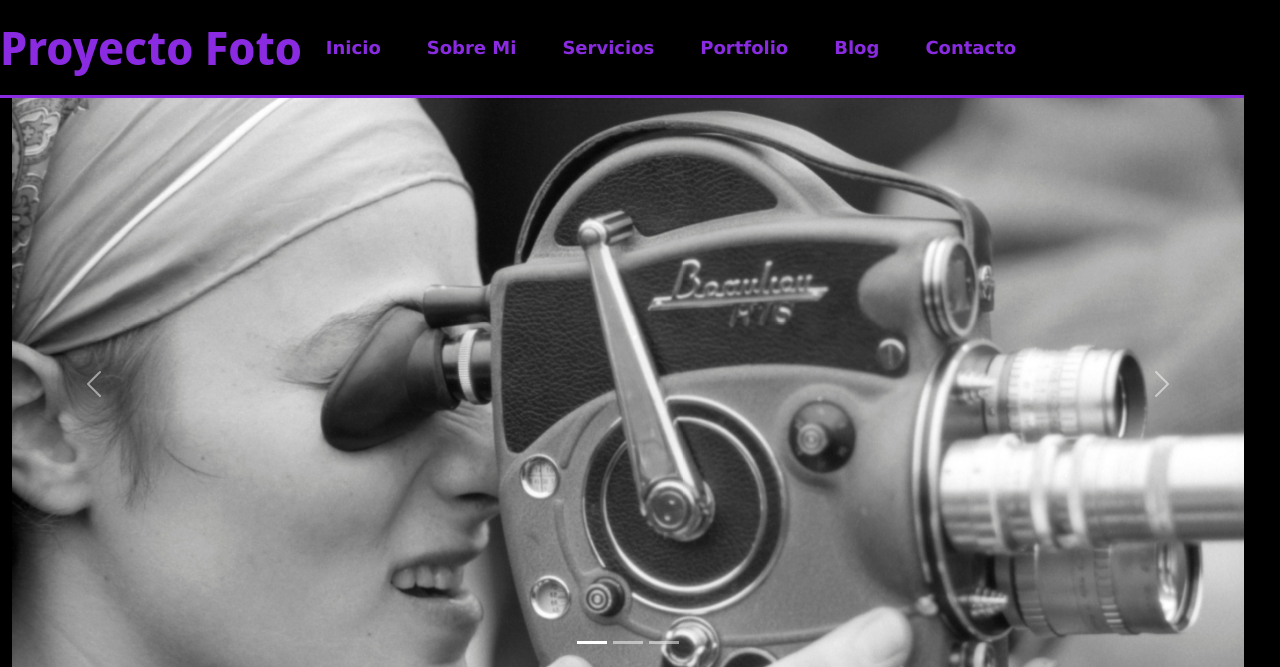
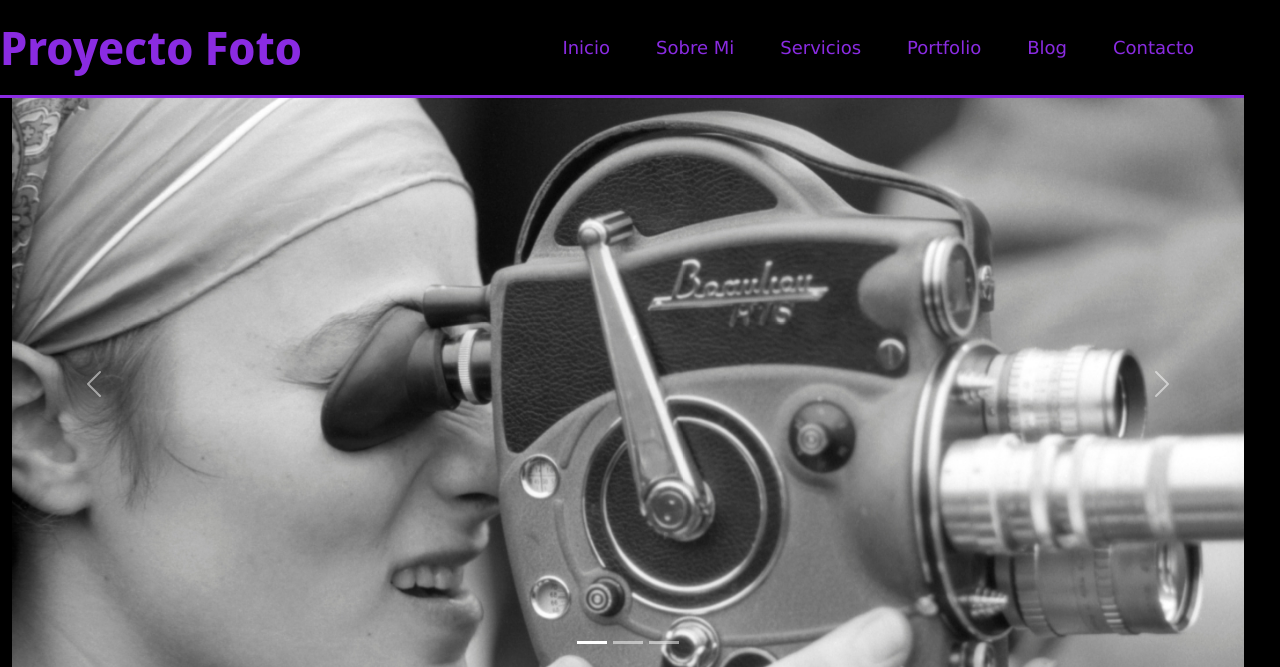
Before and after one commit to elugold/pruebaBootstrap, a plain HTML site: page index.html in a window 1280 px wide. Shown: the top 667 px of the page. Drawn offline with nearby package versions, Linux system fonts and the light colour scheme.

```diff
--- a/assets/css/style.css
+++ b/assets/css/style.css
@@ -18,7 +18,6 @@ body{
 
 .nav-link{
     color: blueviolet;
-    font-weight: 800;
 }
 
 .navbar-brand{
--- a/index.html
+++ b/index.html
@@ -19,7 +19,7 @@
           <button class="navbar-toggler" type="button" data-bs-toggle="collapse" data-bs-target="#navbarNav" aria-controls="navbarNav" aria-expanded="false" aria-label="Toggle navigation">
             <span class="navbar-toggler-icon"></span>
           </button>
-          <div class="collapse navbar-collapse" id="navbarNav">
+          <div class="collapse navbar-collapse d-flex justify-content-end" id="navbarNav">
             <ul class="navbar-nav">
               <li class="nav-item">
                 <a class="nav-link" aria-current="page" href="./index.html">Inicio</a>
```
Also changed, not shown: pages/blog.html (+1 -1 lines), pages/contacto.html (+1 -1 lines), pages/portfolio.html (+1 -1 lines), pages/servicios.html (+1 -1 lines), pages/sobreMi.html (+1 -1 lines).
